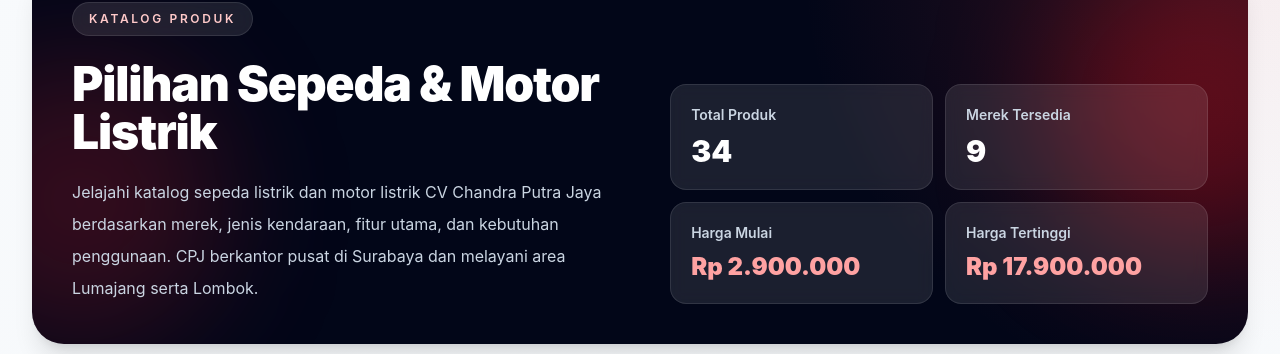
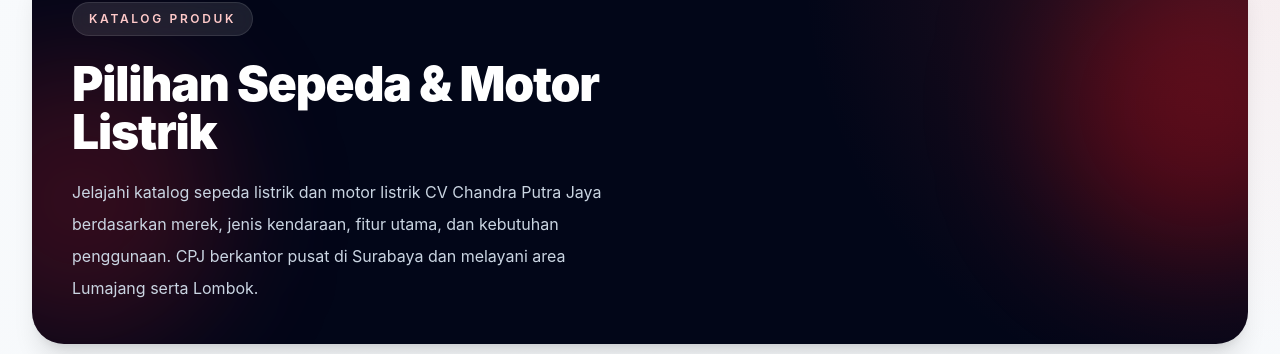
Before and after one commit to jason1511/cpj-product-catalogue, a React (Vite) app: page /catalogue in a window 1280 px wide. Shown: the part 159-513 px from the top of the page. Built offline with nearby package versions, Linux system fonts and the light colour scheme; no server answers.

Commit message:
Remove catalogue hero statistics (#9)

```diff
--- a/src/pages/CataloguePage.jsx
+++ b/src/pages/CataloguePage.jsx
@@ -76,13 +76,6 @@ function CataloguePage() {
   const brandOptions = [...new Set(products.filter((product) => product.isActive).map((product) => product.brand).filter(Boolean))].sort((a, b) => a.localeCompare(b));
 
   const activeProducts = products.filter((product) => product.isActive);
-
-  const prices = activeProducts
-    .map((product) => product.price)
-    .filter((price) => typeof price === "number" && price > 0);
-
-  const lowestPrice = prices.length > 0 ? Math.min(...prices) : null;
-  const highestPrice = prices.length > 0 ? Math.max(...prices) : null;
 
   const selectedBrandLabel =
     selectedBrand === "all"
@@ -197,12 +190,6 @@ function CataloguePage() {
     setSortBy("default");
   }
 
-  function formatPrice(price) {
-    if (typeof price !== "number") return "-";
-
-    return `Rp ${price.toLocaleString("id-ID")}`;
-  }
-
   return (
     <main className="py-10">
       <SEO
@@ -235,43 +222,7 @@ function CataloguePage() {
               </p>
             </div>
 
-            <div className="grid gap-3 sm:grid-cols-2">
-              <article className="rounded-2xl border border-white/10 bg-white/10 p-5 backdrop-blur">
-                <p className="text-sm font-semibold text-slate-300">
-                  Total Produk
-                </p>
-                <p className="mt-2 text-3xl font-black text-white">
-                  {activeProducts.length}
-                </p>
-              </article>
 
-              <article className="rounded-2xl border border-white/10 bg-white/10 p-5 backdrop-blur">
-                <p className="text-sm font-semibold text-slate-300">
-                  Merek Tersedia
-                </p>
-                <p className="mt-2 text-3xl font-black text-white">
-                  {brandOptions.length}
-                </p>
-              </article>
-
-              <article className="rounded-2xl border border-white/10 bg-white/10 p-5 backdrop-blur">
-                <p className="text-sm font-semibold text-slate-300">
-                  Harga Mulai
-                </p>
-                <p className="mt-2 text-2xl font-black text-red-300">
-                  {formatPrice(lowestPrice)}
-                </p>
-              </article>
-
-              <article className="rounded-2xl border border-white/10 bg-white/10 p-5 backdrop-blur">
-                <p className="text-sm font-semibold text-slate-300">
-                  Harga Tertinggi
-                </p>
-                <p className="mt-2 text-2xl font-black text-red-300">
-                  {formatPrice(highestPrice)}
-                </p>
-              </article>
-            </div>
           </div>
         </section>
 
```
